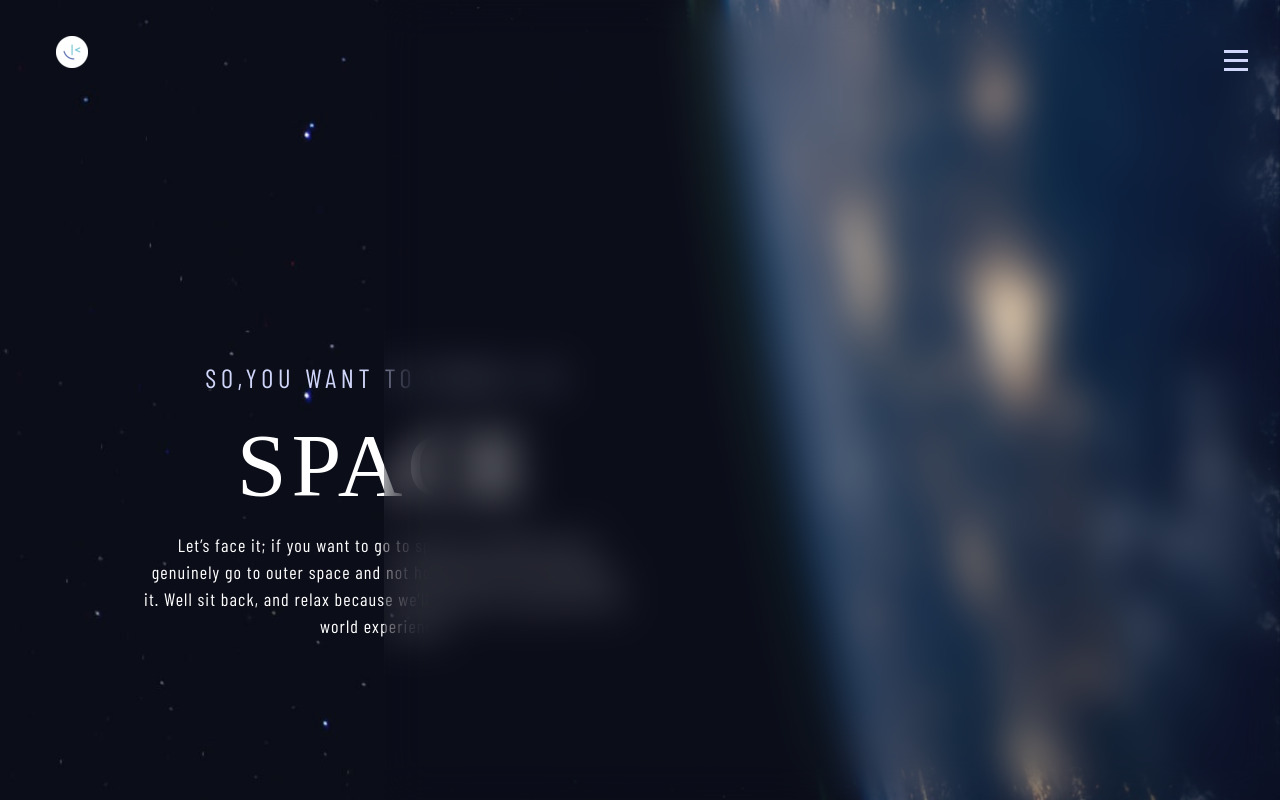
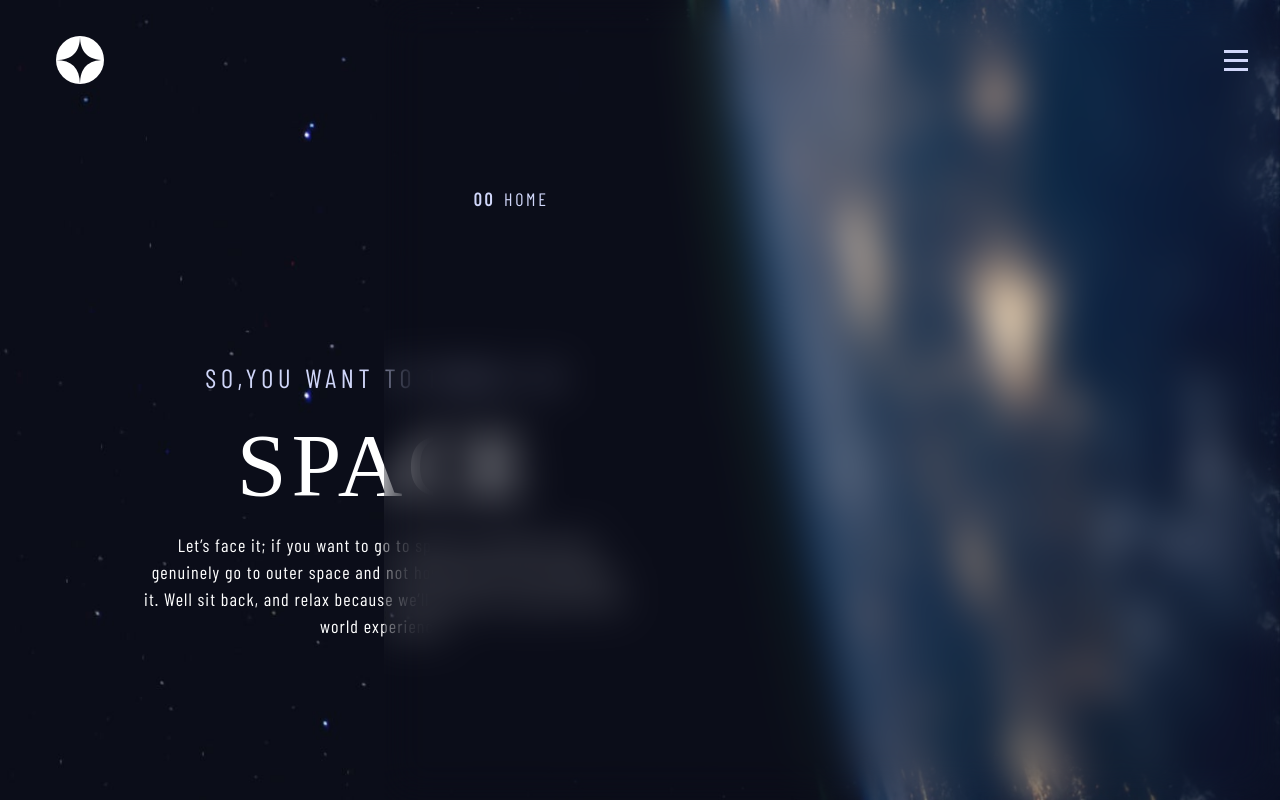
Before and after one commit to nedu-m/space-hub, a React (Create React App) app: page / in a window 1280 px wide. Shown: the top 800 px of the page. Built offline with nearby package versions, Linux system fonts and the light colour scheme; a web font is replaced by a local one.

Commit message:
fixed navbar display issue

```diff
--- a/src/components/Navbar/Navbar.jsx
+++ b/src/components/Navbar/Navbar.jsx
@@ -1,4 +1,4 @@
-import React, { useState } from 'react';
+import React, { useState } from "react";
 import {
   Logo,
   MenuBtn,
@@ -9,32 +9,31 @@ import {
   NavigationNum,
   StyledNavbar,
 } from "../../styles/StyledNavbar/Navbar.styled";
-import logo from "../../assets/logo.png";
+import logo from "../../assets/shared/logo.svg";
 
 const Navbar = () => {
   const [toggleMenu, setToggleMenu] = useState(false);
 
-  const handleMenu = () => {
+  const toggleHandler = () => {
     setToggleMenu(!toggleMenu);
   };
 
   return (
     <StyledNavbar>
-      <Logo src={logo} alt="space tourism" />
-      <MenuBtn toggleMenu={toggleMenu} onClick={handleMenu}></MenuBtn>
+      <Logo src={logo} alt="space tourism logo" />
+      <MenuBtn toggleMenu={toggleMenu} onClick={toggleHandler}></MenuBtn>
       <Navigation>
         <NavigationLists toggleMenu={toggleMenu}>
           <NavigationList>
-            {/* <NavigationLink to="/" onClick={handleMenu}>
+            <NavigationLink to="/" onClick={toggleHandler}>
               <NavigationNum>00</NavigationNum>
               Home
-            </NavigationLink> */}
+            </NavigationLink>
           </NavigationList>
-        </NavigationLists>
+          </NavigationLists>
       </Navigation>
     </StyledNavbar>
   );
-
 };
 
 export default Navbar;
```
Also changed, not shown: src/App.jsx (+4 -4 lines).
